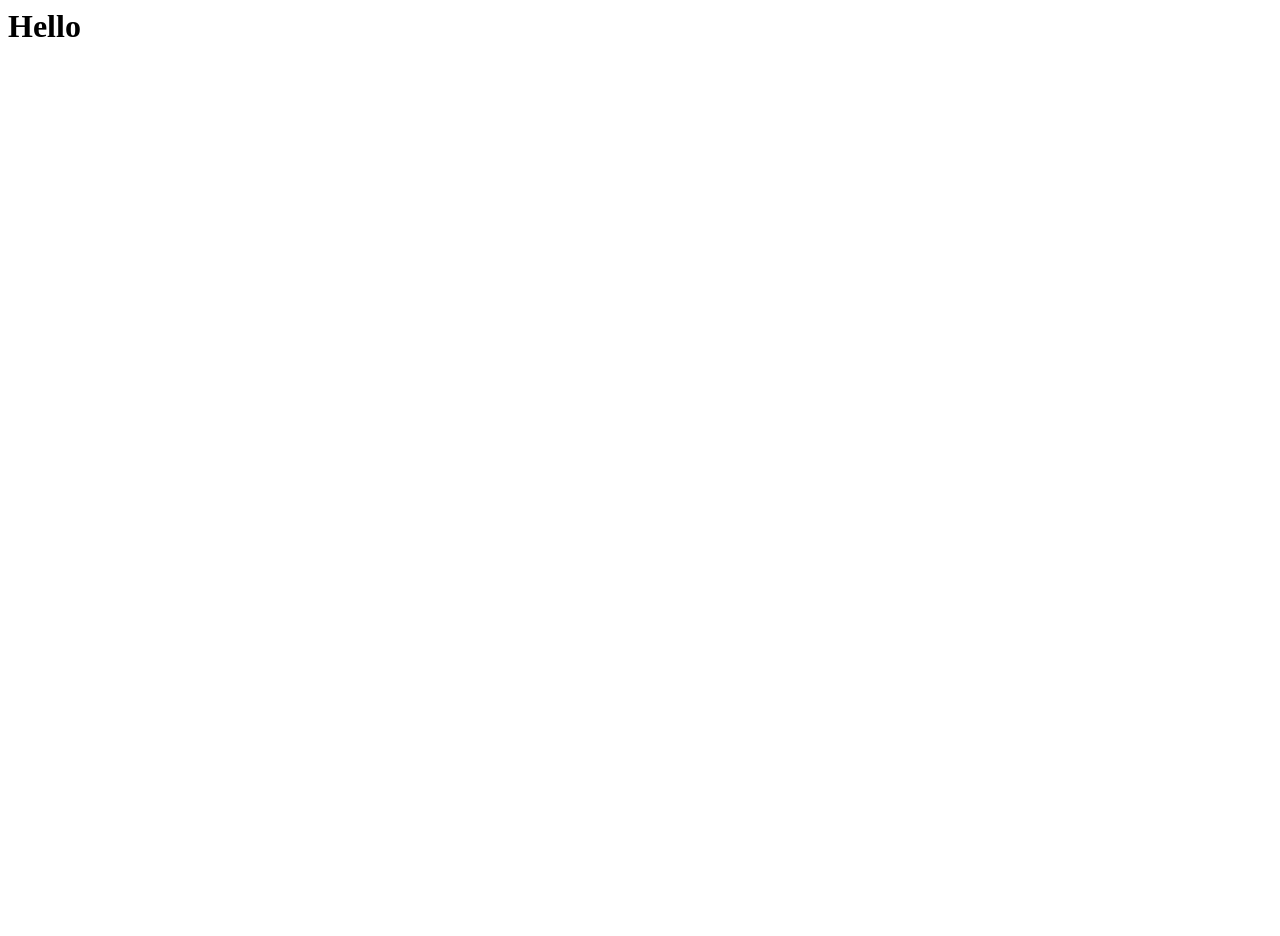
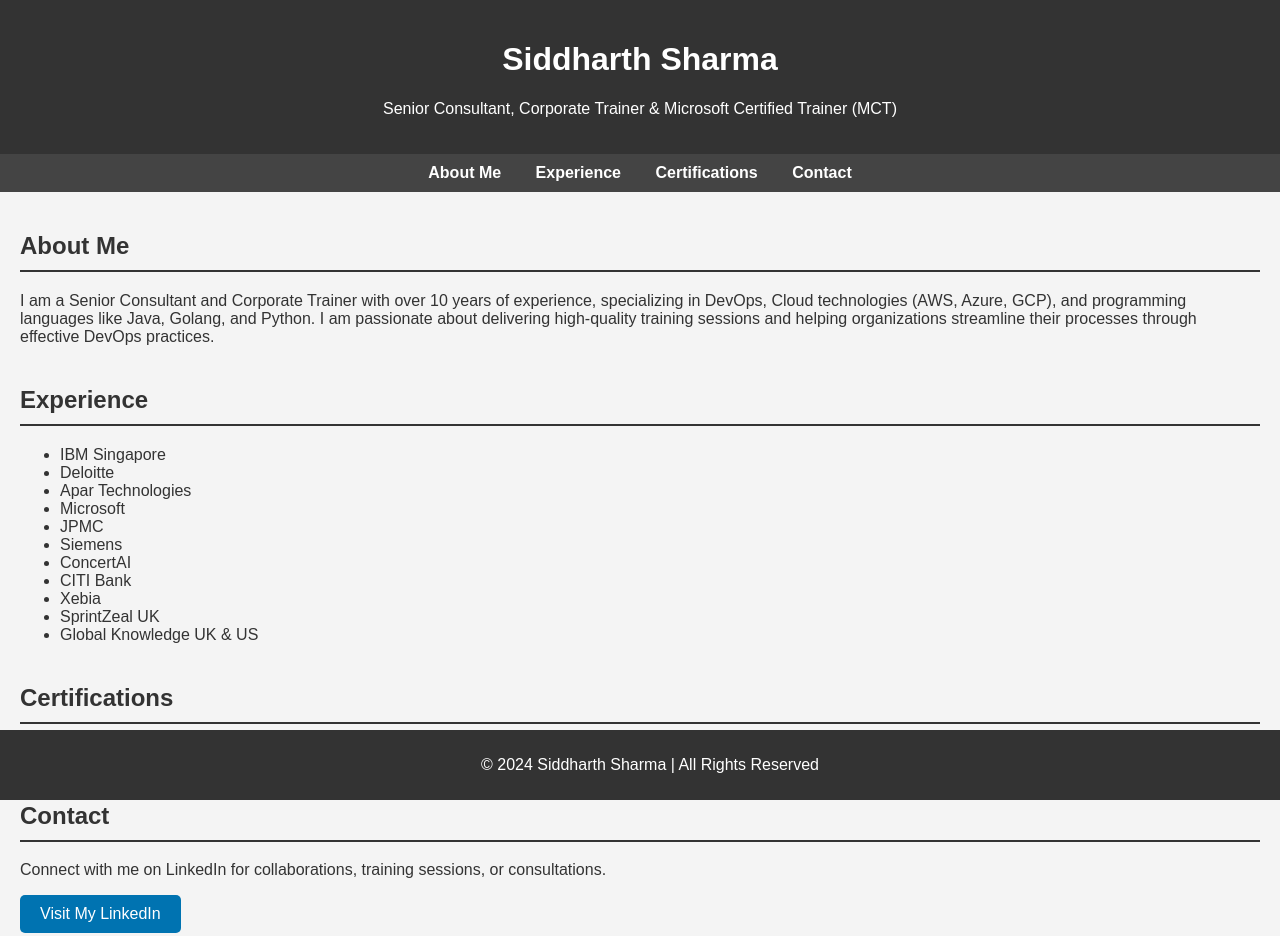
Before and after one commit to sidoncode/D3, a plain HTML site: page index.html in a window 1280 px wide. Before the commit the page ends 800 px from the top, so only its background shows below. Drawn offline with Linux system fonts and the light colour scheme.

Commit message:
Update index.html

```diff
--- a/index.html
+++ b/index.html
@@ -1,8 +1,130 @@
-<html>
+<!DOCTYPE html>
+<html lang="en">
+<head>
+    <meta charset="UTF-8">
+    <meta name="viewport" content="width=device-width, initial-scale=1.0">
+    <title>Siddharth Sharma | Portfolio</title>
+    <style>
+        body {
+            margin: 0;
+            font-family: Arial, sans-serif;
+            background-color: #f4f4f4;
+            color: #333;
+        }
+        header {
+            background-color: #333;
+            color: white;
+            padding: 20px;
+            text-align: center;
+        }
+        nav {
+            background-color: #444;
+            padding: 10px;
+            text-align: center;
+        }
+        nav a {
+            color: white;
+            margin: 0 15px;
+            text-decoration: none;
+            font-weight: bold;
+        }
+        nav a:hover {
+            text-decoration: underline;
+        }
+        .container {
+            padding: 20px;
+        }
+        .section {
+            margin-bottom: 40px;
+        }
+        .section h2 {
+            border-bottom: 2px solid #333;
+            padding-bottom: 10px;
+        }
+        footer {
+            background-color: #333;
+            color: white;
+            text-align: center;
+            padding: 10px;
+            position: fixed;
+            bottom: 0;
+            width: 100%;
+        }
+        .btn {
+            display: inline-block;
+            padding: 10px 20px;
+            background-color: #0073b1;
+            color: white;
+            text-decoration: none;
+            border-radius: 5px;
+        }
+        .btn:hover {
+            background-color: #005582;
+        }
+    </style>
+</head>
+<body>
+    <header>
+        <h1>Siddharth Sharma</h1>
+        <p>Senior Consultant, Corporate Trainer & Microsoft Certified Trainer (MCT)</p>
+    </header>
 
+    <nav>
+        <a href="#about">About Me</a>
+        <a href="#experience">Experience</a>
+        <a href="#certifications">Certifications</a>
+        <a href="#contact">Contact</a>
+    </nav>
 
-  <body>
+    <div class="container">
+        <section id="about" class="section">
+            <h2>About Me</h2>
+            <p>I am a Senior Consultant and Corporate Trainer with over 10 years of experience, specializing in DevOps, Cloud technologies (AWS, Azure, GCP), and programming languages like Java, Golang, and Python. I am passionate about delivering high-quality training sessions and helping organizations streamline their processes through effective DevOps practices.</p>
+        </section>
 
-    <h1> Hello</h1>
-  </body>
+        <section id="experience" class="section">
+            <h2>Experience</h2>
+            <ul>
+                <li>IBM Singapore</li>
+                <li>Deloitte</li>
+                <li>Apar Technologies</li>
+                <li>Microsoft</li>
+                <li>JPMC</li>
+                <li>Siemens</li>
+                <li>ConcertAI</li>
+                <li>CITI Bank</li>
+                <li>Xebia</li>
+                <li>SprintZeal UK</li>
+                <li>Global Knowledge UK & US</li>
+            </ul>
+        </section>
+
+        <section id="certifications" class="section">
+            <h2>Certifications</h2>
+            <p>Microsoft Certified Trainer (MCT) with expertise in various cloud and DevOps tools such as Docker, Kubernetes, Jenkins, AWS, Azure, and GCP.</p>
+        </section>
+
+        <section id="contact" class="section">
+            <h2>Contact</h2>
+            <p>Connect with me on LinkedIn for collaborations, training sessions, or consultations.</p>
+            <a href="https://www.linkedin.com/in/siddharth-sharma-mct/" class="btn" target="_blank">Visit My LinkedIn</a>
+        </section>
+    </div>
+
+    <footer>
+        <p>&copy; 2024 Siddharth Sharma | All Rights Reserved</p>
+    </footer>
+
+    <script>
+        // Smooth scrolling for navigation links
+        document.querySelectorAll('nav a').forEach(anchor => {
+            anchor.addEventListener('click', function(e) {
+                e.preventDefault();
+                document.querySelector(this.getAttribute('href')).scrollIntoView({
+                    behavior: 'smooth'
+                });
+            });
+        });
+    </script>
+</body>
 </html>
```
